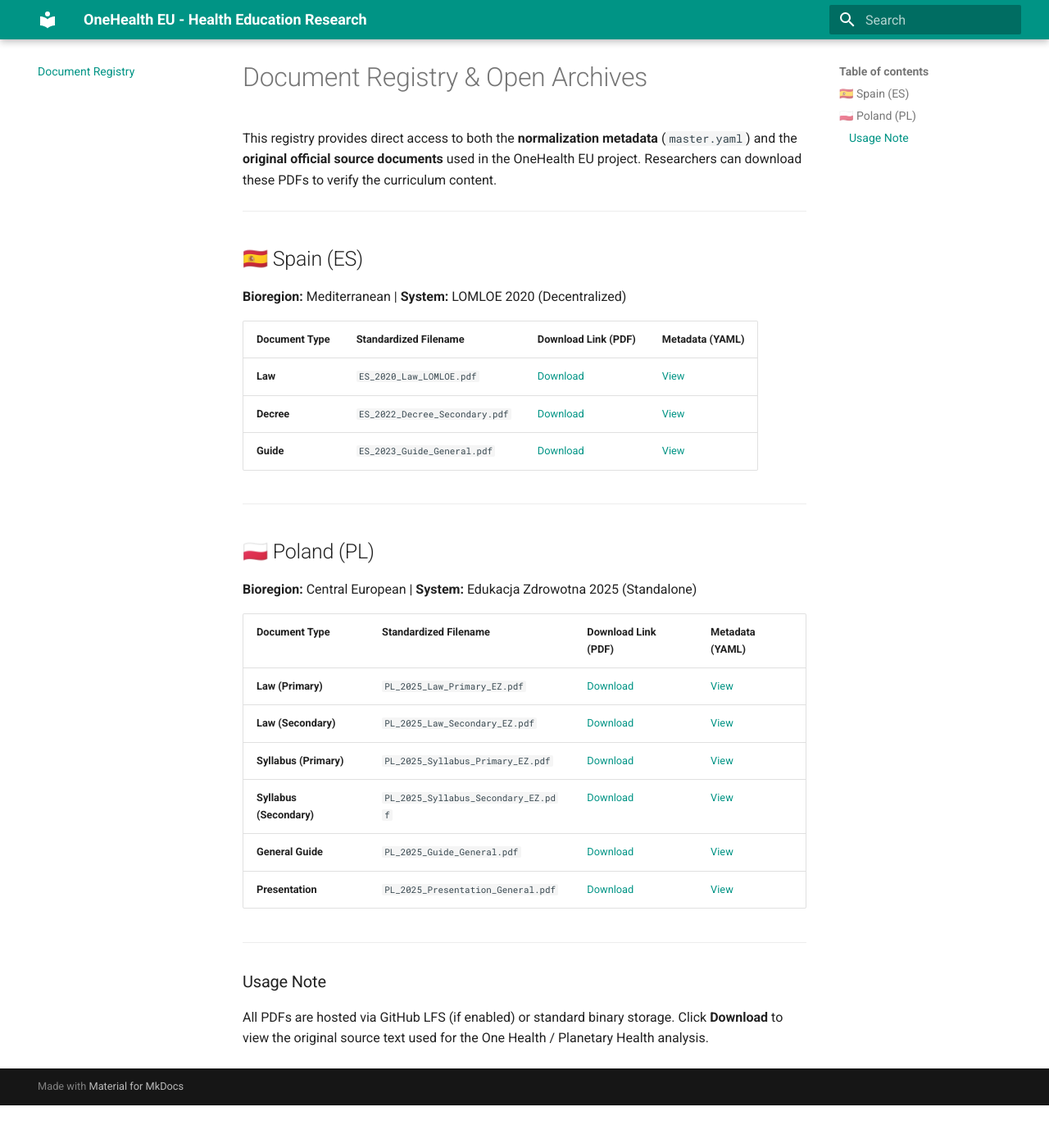
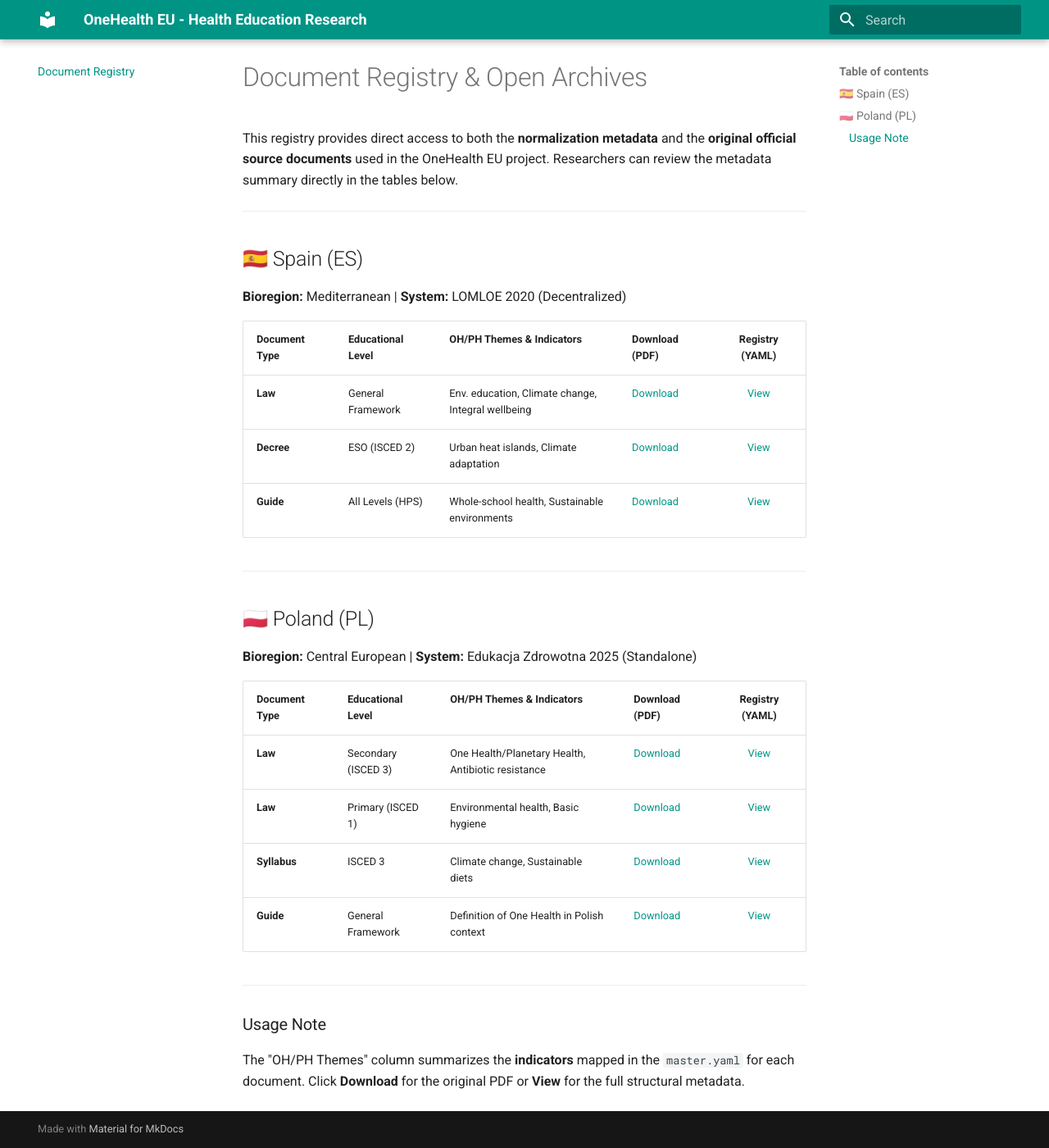
Before and after one commit to krzyworzeka-svg/EU-Health-Ed-Repository, an MkDocs documentation site: the page built from docs/registry.md, in a window 1280 px wide and 1400 px high, scrolled down 72 px. Shown: the whole window at 82% size. Built offline with MkDocs 1.6.1 and Material for MkDocs 9.7.7, drawn with Linux system fonts in a browser that asks for light colours; before the commit the page ends 1420 px from its top, so only the background shows below that.

Commit message:
Show basic metadata (Educational Level and OH/PH Themes) directly in registry tables

```diff
--- a/docs/registry.md
+++ b/docs/registry.md
@@ -1,32 +1,30 @@
 # Document Registry & Open Archives
 
-This registry provides direct access to both the **normalization metadata** (`master.yaml`) and the **original official source documents** used in the OneHealth EU project. Researchers can download these PDFs to verify the curriculum content.
+This registry provides direct access to both the **normalization metadata** and the **original official source documents** used in the OneHealth EU project. Researchers can review the metadata summary directly in the tables below.
 
 ---
 
 ## 🇪🇸 Spain (ES)
 **Bioregion:** Mediterranean | **System:** LOMLOE 2020 (Decentralized)
 
-| Document Type | Standardized Filename | Download Link (PDF) | Metadata (YAML) |
-| :--- | :--- | :--- | :--- |
-| **Law** | `ES_2020_Law_LOMLOE.pdf` | [Download](https://github.com/krzyworzeka-svg/EU-Health-Ed-Repository/raw/main/data/ES/sources/ES_2020_Law_General.pdf) | [View](https://raw.githubusercontent.com/krzyworzeka-svg/EU-Health-Ed-Repository/main/data/ES/master.yaml) |
-| **Decree** | `ES_2022_Decree_Secondary.pdf` | [Download](https://github.com/krzyworzeka-svg/EU-Health-Ed-Repository/raw/main/data/ES/sources/ES_2022_Decree_Secondary.pdf) | [View](https://raw.githubusercontent.com/krzyworzeka-svg/EU-Health-Ed-Repository/main/data/ES/master.yaml) |
-| **Guide** | `ES_2023_Guide_General.pdf` | [Download](https://github.com/krzyworzeka-svg/EU-Health-Ed-Repository/raw/main/data/ES/sources/ES_2023_Guide_General.pdf) | [View](https://raw.githubusercontent.com/krzyworzeka-svg/EU-Health-Ed-Repository/main/data/ES/master.yaml) |
+| Document Type | Educational Level | OH/PH Themes & Indicators | Download (PDF) | Registry (YAML) |
+| :--- | :--- | :--- | :--- | :---: |
+| **Law** | General Framework | Env. education, Climate change, Integral wellbeing | [Download](https://github.com/krzyworzeka-svg/EU-Health-Ed-Repository/raw/main/data/ES/sources/ES_2020_Law_General.pdf) | [View](https://raw.githubusercontent.com/krzyworzeka-svg/EU-Health-Ed-Repository/main/data/ES/master.yaml) |
+| **Decree** | ESO (ISCED 2) | Urban heat islands, Climate adaptation | [Download](https://github.com/krzyworzeka-svg/EU-Health-Ed-Repository/raw/main/data/ES/sources/ES_2022_Decree_Secondary.pdf) | [View](https://raw.githubusercontent.com/krzyworzeka-svg/EU-Health-Ed-Repository/main/data/ES/master.yaml) |
+| **Guide** | All Levels (HPS) | Whole-school health, Sustainable environments | [Download](https://github.com/krzyworzeka-svg/EU-Health-Ed-Repository/raw/main/data/ES/sources/ES_2023_Guide_General.pdf) | [View](https://raw.githubusercontent.com/krzyworzeka-svg/EU-Health-Ed-Repository/main/data/ES/master.yaml) |
 
 ---
 
 ## 🇵🇱 Poland (PL)
 **Bioregion:** Central European | **System:** Edukacja Zdrowotna 2025 (Standalone)
 
-| Document Type | Standardized Filename | Download Link (PDF) | Metadata (YAML) |
-| :--- | :--- | :--- | :--- |
-| **Law (Primary)** | `PL_2025_Law_Primary_EZ.pdf` | [Download](https://github.com/krzyworzeka-svg/EU-Health-Ed-Repository/raw/main/data/PL/sources/PL_2025_Law_Primary_EZ.pdf) | [View](https://raw.githubusercontent.com/krzyworzeka-svg/EU-Health-Ed-Repository/main/data/PL/master.yaml) |
-| **Law (Secondary)** | `PL_2025_Law_Secondary_EZ.pdf` | [Download](https://github.com/krzyworzeka-svg/EU-Health-Ed-Repository/raw/main/data/PL/sources/PL_2025_Law_Secondary_EZ.pdf) | [View](https://raw.githubusercontent.com/krzyworzeka-svg/EU-Health-Ed-Repository/main/data/PL/master.yaml) |
-| **Syllabus (Primary)** | `PL_2025_Syllabus_Primary_EZ.pdf` | [Download](https://github.com/krzyworzeka-svg/EU-Health-Ed-Repository/raw/main/data/PL/sources/PL_2025_Syllabus_Primary_EZ.pdf) | [View](https://raw.githubusercontent.com/krzyworzeka-svg/EU-Health-Ed-Repository/main/data/PL/master.yaml) |
-| **Syllabus (Secondary)** | `PL_2025_Syllabus_Secondary_EZ.pdf` | [Download](https://github.com/krzyworzeka-svg/EU-Health-Ed-Repository/raw/main/data/PL/sources/PL_2025_Syllabus_Secondary_EZ.pdf) | [View](https://raw.githubusercontent.com/krzyworzeka-svg/EU-Health-Ed-Repository/main/data/PL/master.yaml) |
-| **General Guide** | `PL_2025_Guide_General.pdf` | [Download](https://github.com/krzyworzeka-svg/EU-Health-Ed-Repository/raw/main/data/PL/sources/PL_2025_Guide_General.pdf) | [View](https://raw.githubusercontent.com/krzyworzeka-svg/EU-Health-Ed-Repository/main/data/PL/master.yaml) |
-| **Presentation** | `PL_2025_Presentation_General.pdf` | [Download](https://github.com/krzyworzeka-svg/EU-Health-Ed-Repository/raw/main/data/PL/sources/PL_2025_Presentation_General.pdf) | [View](https://raw.githubusercontent.com/krzyworzeka-svg/EU-Health-Ed-Repository/main/data/PL/master.yaml) |
+| Document Type | Educational Level | OH/PH Themes & Indicators | Download (PDF) | Registry (YAML) |
+| :--- | :--- | :--- | :--- | :---: |
+| **Law** | Secondary (ISCED 3) | One Health/Planetary Health, Antibiotic resistance | [Download](https://github.com/krzyworzeka-svg/EU-Health-Ed-Repository/raw/main/data/PL/sources/PL_2025_Law_Secondary_EZ.pdf) | [View](https://raw.githubusercontent.com/krzyworzeka-svg/EU-Health-Ed-Repository/main/data/PL/master.yaml) |
+| **Law** | Primary (ISCED 1) | Environmental health, Basic hygiene | [Download](https://github.com/krzyworzeka-svg/EU-Health-Ed-Repository/raw/main/data/PL/sources/PL_2025_Law_Primary_EZ.pdf) | [View](https://raw.githubusercontent.com/krzyworzeka-svg/EU-Health-Ed-Repository/main/data/PL/master.yaml) |
+| **Syllabus** | ISCED 3 | Climate change, Sustainable diets | [Download](https://github.com/krzyworzeka-svg/EU-Health-Ed-Repository/raw/main/data/PL/sources/PL_2025_Syllabus_Secondary_EZ.pdf) | [View](https://raw.githubusercontent.com/krzyworzeka-svg/EU-Health-Ed-Repository/main/data/PL/master.yaml) |
+| **Guide** | General Framework | Definition of One Health in Polish context | [Download](https://github.com/krzyworzeka-svg/EU-Health-Ed-Repository/raw/main/data/PL/sources/PL_2025_Guide_General.pdf) | [View](https://raw.githubusercontent.com/krzyworzeka-svg/EU-Health-Ed-Repository/main/data/PL/master.yaml) |
 
 ---
 ### Usage Note
-All PDFs are hosted via GitHub LFS (if enabled) or standard binary storage. Click **Download** to view the original source text used for the One Health / Planetary Health analysis.
+The "OH/PH Themes" column summarizes the **indicators** mapped in the `master.yaml` for each document. Click **Download** for the original PDF or **View** for the full structural metadata.
```
